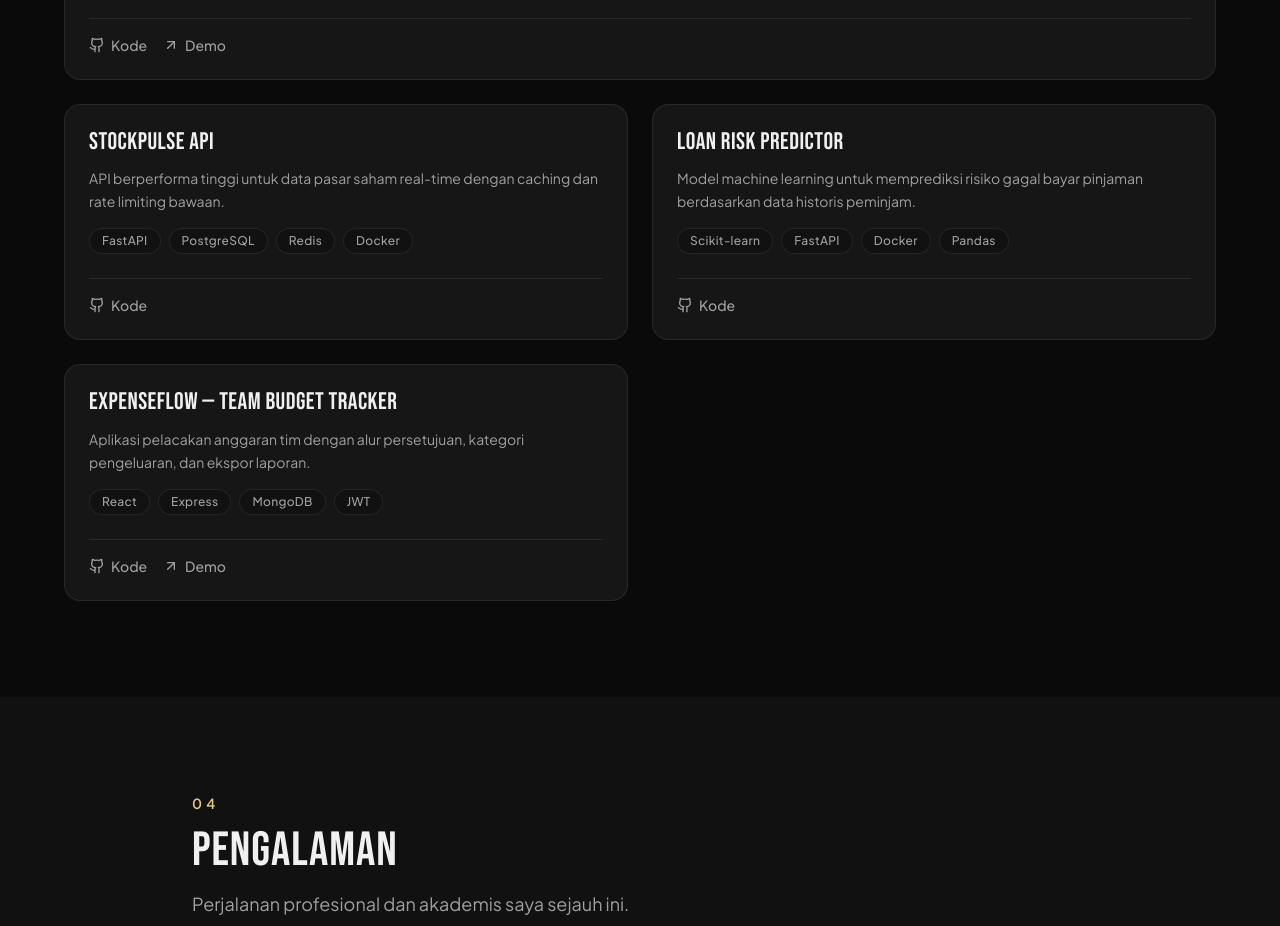
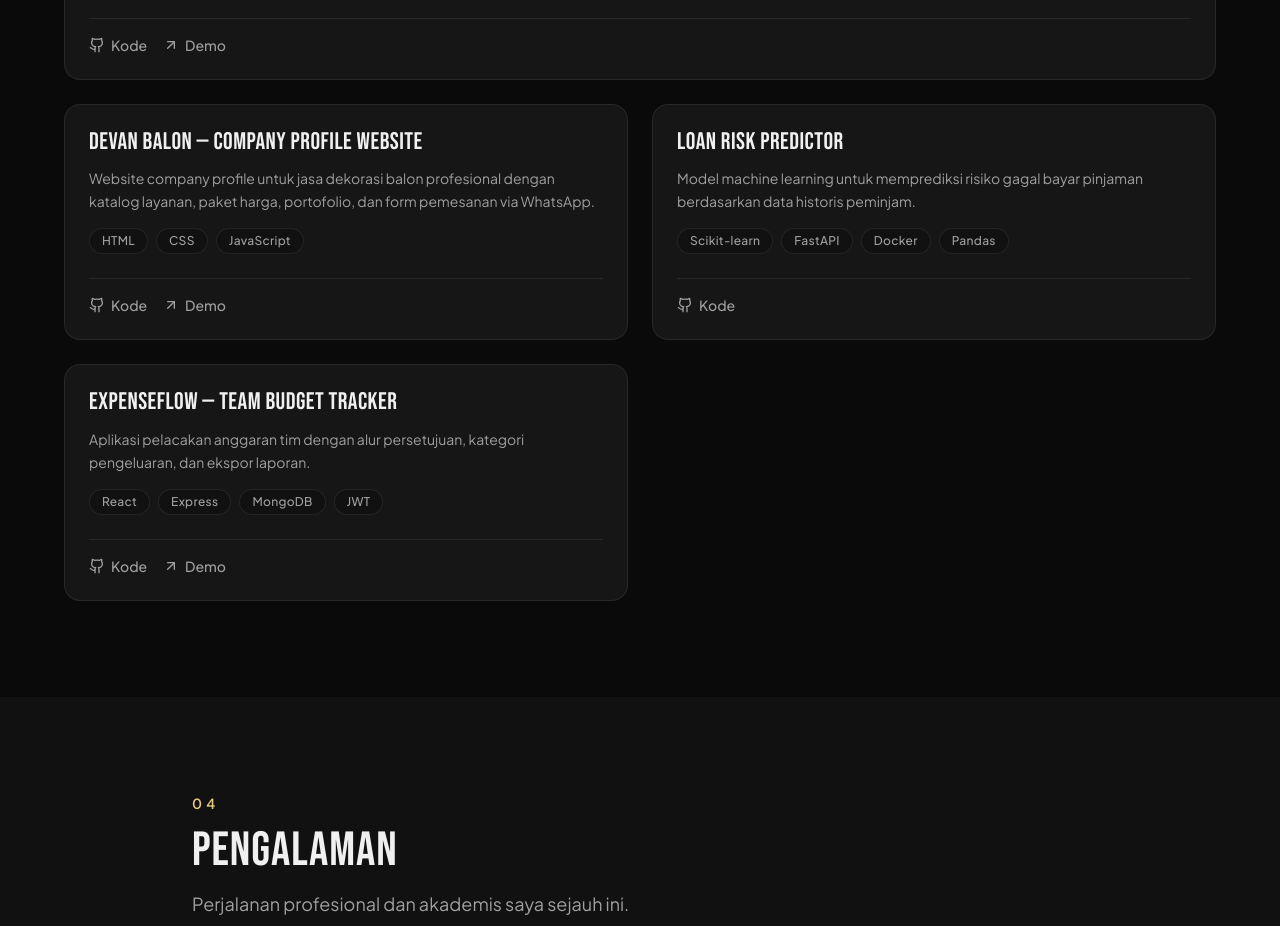
Before and after one commit to Itsrafftech/self-portofolio, a Next.js app: page / in a window 1280 px wide. Shown: the part 3400-4326 px from the top of the page. Built offline with nearby package versions, Linux system fonts and the light colour scheme.

Commit message:
ganti stockpulse api

```diff
--- a/data/projects.ts
+++ b/data/projects.ts
@@ -41,15 +41,16 @@ export const projects: Project[] = [
     featured: true,
   },
   {
-    id: "stockpulse-api",
-    title: "StockPulse API",
+    id: "devan-balon",
+    title: "Devan Balon — Company Profile Website",
     description: {
-      id: "API berperforma tinggi untuk data pasar saham real-time dengan caching dan rate limiting bawaan.",
-      en: "A high-performance API for real-time stock market data with built-in caching and rate limiting.",
-    },
-    techStack: ["FastAPI", "PostgreSQL", "Redis", "Docker"],
-    category: "finance",
-    githubUrl: "https://github.com/yourusername/stockpulse-api",
+    id: "Website company profile untuk jasa dekorasi balon profesional dengan katalog layanan, paket harga, portofolio, dan form pemesanan via WhatsApp.",
+    en: "Company profile website for a professional balloon decoration service, featuring service catalog, pricing packages, portfolio gallery, and WhatsApp order form.",
+  },
+    techStack: ["HTML", "CSS", "JavaScript"],
+    category: "frontend",
+    githubUrl: "https://github.com/Itsrafftech/balon",
+    liveUrl: "https://balon-ten.vercel.app/",
     featured: false,
   },
   {
--- a/types/index.ts
+++ b/types/index.ts
@@ -5,7 +5,7 @@ export interface LocalizedText {
   en: string;
 }
 
-export type ProjectCategory = "fullstack" | "data-science" | "finance" | "pm-tool";
+export type ProjectCategory = "fullstack" | "data-science" | "finance" | "pm-tool" | "frontend";
 
 export interface Project {
   id: string;
```
